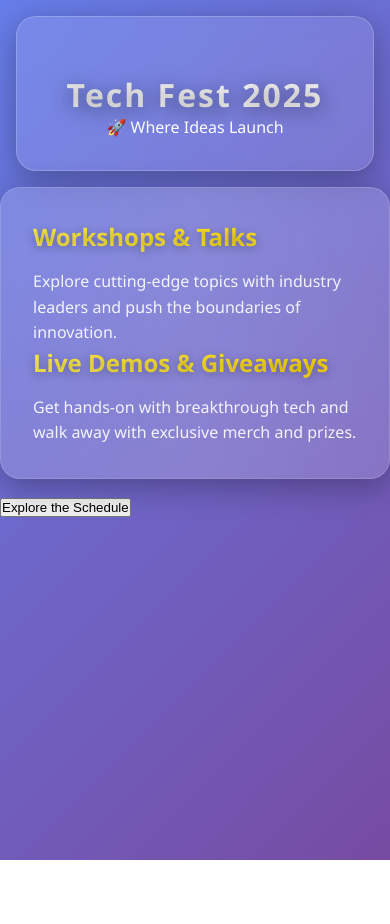
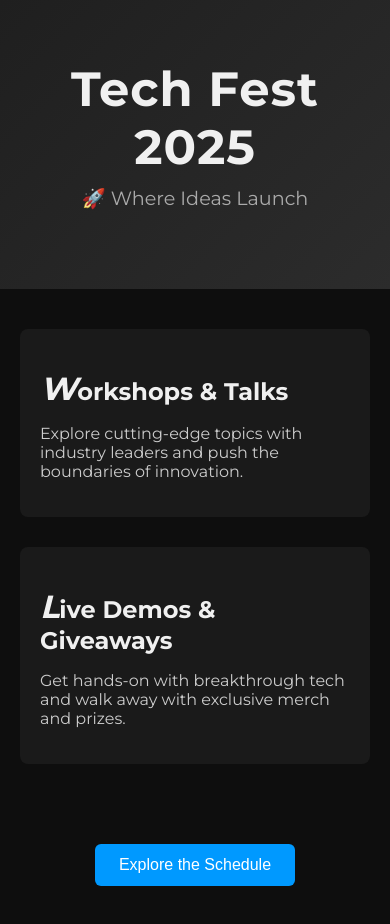
Before and after one commit to Lord-Of-WuTang/fiesta, a plain HTML site: page index.html in a window 390 px wide. Before the commit the page ends 860 px from the top, so only its background shows below. Drawn offline with Linux system fonts and the light colour scheme.

Commit message:
Update style.css

```diff
--- a/style.css
+++ b/style.css
@@ -1,291 +1,79 @@
-* {
+ body {
       margin: 0;
-    padding: 0;
-    box-sizing: border-box;
+      font-family: 'Montserrat', sans-serif;
+      background-color: #0e0e0e;
+      color: #f0f0f0;
     }
 
-body {
-    font-family: 'Segoe UI', Tahoma, Geneva, Verdana, sans-serif;
-    background: linear-gradient(135deg, #667eea 0%, #764ba2 100%);
-    min-height: 100vh;
-    position: relative;
-    overflow-x: hidden;
-    color: #fff;
-}
-
-/* Animated sparkles */
-.sparkle {
-    position: fixed;
-    width: 6px;
-    height: 6px;
-    background: #fff;
-    border-radius: 50%;
-    animation: sparkle 3s infinite ease-in-out;
-    pointer-events: none;
-}
-
-.sparkle:nth-child(1) {
-    top: 20%;
-    left: 10%;
-    animation-delay: 0s;
-}
-
-.sparkle:nth-child(2) {
-    top: 60%;
-    right: 15%;
-    animation-delay: 1s;
-}
-
-.sparkle:nth-child(3) {
-    bottom: 30%;
-    left: 20%;
-    animation-delay: 2s;
-}
-
-.sparkle:nth-child(4) {
-    top: 40%;
-    right: 30%;
-    animation-delay: 1.5s;
-}
-
-@keyframes sparkle {
-    0%, 100% {
-        opacity: 0;
-        transform: scale(0.5);
-    }
-    50% {
-        opacity: 1;
-        transform: scale(1.2);
-    }
-}
-
-/* Header styling */
     header {
+      background: linear-gradient(135deg, #1f1f1f, #2c2c2c);
+      padding: 60px 20px;
       text-align: center;
-    padding: 4rem 2rem;
-    position: relative;
-    background: rgba(255, 255, 255, 0.1);
-    backdrop-filter: blur(10px);
-    border-radius: 20px;
-    margin: 2rem;
-    box-shadow: 0 8px 32px rgba(0, 0, 0, 0.3);
-    border: 1px solid rgba(255, 255, 255, 0.2);
-    animation: slideInFromTop 1s ease-out;
-}
-
-header img {
-    width: 200px;
-    height: 200px;
-    border-radius: 50%;
-    object-fit: cover;
-    border: 4px solid rgba(255, 255, 255, 0.3);
-    box-shadow: 0 12px 40px rgba(0, 0, 0, 0.3);
-    transition: transform 0.3s ease, box-shadow 0.3s ease;
-    animation: float 3s ease-in-out infinite;
-}
-
-header img:hover {
-    transform: scale(1.05);
-    box-shadow: 0 20px 60px rgba(0, 0, 0, 0.4);
-}
-
-@keyframes float {
-    0%, 100% {
-        transform: translateY(0px);
-    }
-    50% {
-        transform: translateY(-10px);
-    }
     }
 
     header h1 {
-    font-size: 3.5rem;
-    margin-top: 1.5rem;
-    background: linear-gradient(45deg, #fff, #f0f0f0, #fff);
-    background-size: 200% 200%;
-    background-clip: text;
-    -webkit-background-clip: text;
-    -webkit-text-fill-color: transparent;
-    animation: shimmer 2s ease-in-out infinite, slideInFromTop 1s ease-out 0.3s both;
-    text-shadow: 0 4px 20px rgba(0, 0, 0, 0.5);
-    letter-spacing: 2px;
+      font-size: 3rem;
+      margin: 0;
+      letter-spacing: 1px;
+      font-weight: 700;
     }
 
-@keyframes shimmer {
-    0% {
-        background-position: 0% 50%;
-    }
-    50% {
-        background-position: 100% 50%;
-    }
-    100% {
-        background-position: 0% 50%;
-    }
+    header p {
+      font-size: 1.2rem;
+      margin-top: 10px;
+      color: #aaa;
     }
 
-@keyframes slideInFromTop {
-    0% {
-        opacity: 0;
-        transform: translateY(-50px);
-    }
-    100% {
-        opacity: 1;
-        transform: translateY(0);
-    }
+    .section {
+      display: grid;
+      grid-template-columns: repeat(auto-fit, minmax(280px, 1fr));
+      gap: 30px;
+      padding: 40px 20px;
     }
 
-/* Main content styling */
-main {
-    padding: 2rem;
-    max-width: 1200px;
-    margin: 0 auto;
+    .card {
+      background-color: #1a1a1a;
+      border-radius: 8px;
+      padding: 20px;
+      transition: transform 0.3s ease;
     }
 
-section {
-    background: rgba(255, 255, 255, 0.1);
-    backdrop-filter: blur(15px);
-    border-radius: 20px;
-    padding: 3rem;
-    margin: 2rem 0;
-    border: 1px solid rgba(255, 255, 255, 0.2);
-    box-shadow: 0 8px 32px rgba(0, 0, 0, 0.3);
-    transition: transform 0.3s ease, box-shadow 0.3s ease;
-    animation: slideInFromBottom 1s ease-out;
-    position: relative;
-    overflow: hidden;
+    .card:hover {
+      transform: scale(1.02);
     }
 
-section::before {
-    content: '';
-    position: absolute;
-    top: -50%;
-    left: -50%;
-    width: 200%;
-    height: 200%;
-    background: linear-gradient(45deg, transparent, rgba(255, 255, 255, 0.1), transparent);
-    transform: rotate(45deg);
-    transition: transform 0.6s ease;
-    pointer-events: none;
+    .card h2::first-letter {
+      font-size: 2rem;
+      font-weight: bold;
+      font-style: italic;
     }
 
-section:hover::before {
-    transform: rotate(45deg) translate(50%, 50%);
+    .card h2 {
+      font-size: 1.5rem;
+      margin-bottom: 10px;
     }
 
-section:hover {
-    transform: translateY(-10px);
-    box-shadow: 0 20px 60px rgba(0, 0, 0, 0.4);
+    .card p {
+      font-size: 1rem;
+      color: #ccc;
     }
 
-@keyframes slideInFromBottom {
-    0% {
-        opacity: 0;
-        transform: translateY(50px);
-    }
-    100% {
-        opacity: 1;
-        transform: translateY(0);
-    }
+    .cta {
+      text-align: center;
+      margin: 40px 0;
     }
 
-section:nth-child(1) {
-    animation-delay: 0.2s;
+    .cta button {
+      background-color: #0099ff;
+      color: white;
+      border: none;
+      padding: 12px 24px;
+      font-size: 1rem;
+      border-radius: 6px;
+      cursor: pointer;
+      transition: background-color 0.3s ease;
     }
 
-section:nth-child(3) {
-    animation-delay: 0.4s;
+    .cta button:hover {
+      background-color: #007acc;
     }
-
-section h2 {
-    font-size: 2.5rem;
-    margin-bottom: 1rem;
-    background: linear-gradient(45deg, #ffd700, #ffed4e, #ffd700);
-    background-size: 200% 200%;
-    background-clip: text;
-    -webkit-background-clip: text;
-    -webkit-text-fill-color: transparent;
-    animation: shimmer 2s ease-in-out infinite;
-    text-shadow: 0 2px 10px rgba(0, 0, 0, 0.3);
-    position: relative;
-    z-index: 1;
-}
-
-section p {
-    font-size: 1.3rem;
-    line-height: 1.6;
-    opacity: 0.9;
-    position: relative;
-    z-index: 1;
-}
-
-/* HR styling */
-hr {
-    border: none;
-    height: 2px;
-    background: linear-gradient(45deg, transparent, rgba(255, 255, 255, 0.5), transparent);
-    margin: 3rem 0;
-    border-radius: 1px;
-    animation: pulse 2s ease-in-out infinite;
-}
-
-@keyframes pulse {
-    0%, 100% {
-        opacity: 0.5;
-    }
-    50% {
-        opacity: 1;
-    }
-}
-
-/* Responsive design */
-@media (max-width: 768px) {
-    header {
-        padding: 2rem 1rem;
-        margin: 1rem;
-    }
-
-    header h1 {
-        font-size: 2.5rem;
-    }
-
-    header img {
-        width: 150px;
-        height: 150px;
-    }
-
-    section {
-        padding: 2rem;
-        margin: 1rem 0;
-    }
-
-    section h2 {
-        font-size: 2rem;
-    }
-
-    section p {
-        font-size: 1.1rem;
-    }
-
-    main {
-        padding: 1rem;
-    }
-}
-
-@media (max-width: 480px) {
-    header h1 {
-        font-size: 2rem;
-    }
-
-    header img {
-        width: 120px;
-        height: 120px;
-    }
-
-    section h2 {
-        font-size: 1.5rem;
-    }
-
-    section p {
-        font-size: 1rem;
-    }
-}
```
Lines whose indentation alone changed are shown as unchanged.
